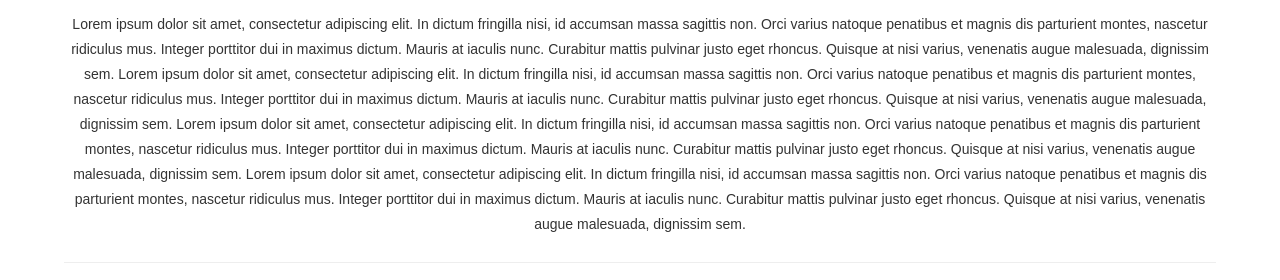
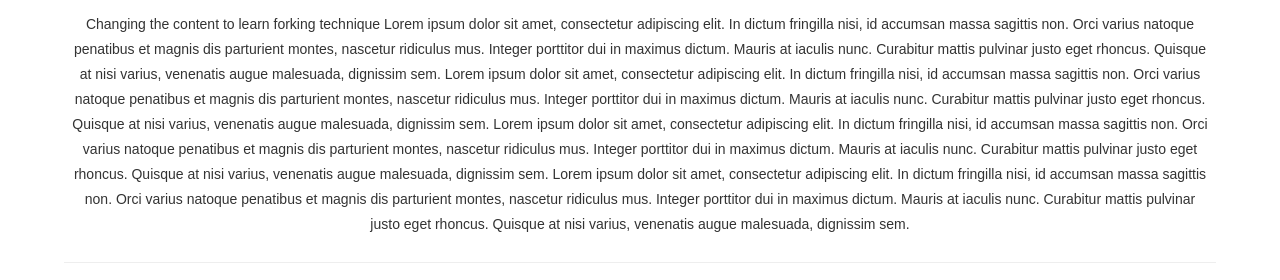
Before and after one commit to devadath-k/e-commerse-website, a plain HTML site: page about.html in a window 1280 px wide. Shown: the part 197-477 px from the top of the page. Drawn offline with nearby package versions, Linux system fonts and the light colour scheme.

Commit message:
learning git forking

```diff
--- a/about.html
+++ b/about.html
@@ -41,6 +41,7 @@
         <h2>About Us</h2>
         <div class="About_content">
             <p>
+                Changing the content to learn forking technique
                 Lorem ipsum dolor sit amet, consectetur adipiscing elit. In dictum fringilla nisi, id accumsan massa sagittis non. Orci varius natoque penatibus et magnis dis parturient montes, nascetur ridiculus mus. Integer porttitor dui in maximus dictum. Mauris at iaculis nunc. Curabitur mattis pulvinar justo eget rhoncus. Quisque at nisi varius, venenatis augue malesuada, dignissim sem.
                 Lorem ipsum dolor sit amet, consectetur adipiscing elit. In dictum fringilla nisi, id accumsan massa sagittis non. Orci varius natoque penatibus et magnis dis parturient montes, nascetur ridiculus mus. Integer porttitor dui in maximus dictum. Mauris at iaculis nunc. Curabitur mattis pulvinar justo eget rhoncus. Quisque at nisi varius, venenatis augue malesuada, dignissim sem.
                 Lorem ipsum dolor sit amet, consectetur adipiscing elit. In dictum fringilla nisi, id accumsan massa sagittis non. Orci varius natoque penatibus et magnis dis parturient montes, nascetur ridiculus mus. Integer porttitor dui in maximus dictum. Mauris at iaculis nunc. Curabitur mattis pulvinar justo eget rhoncus. Quisque at nisi varius, venenatis augue malesuada, dignissim sem.
```
